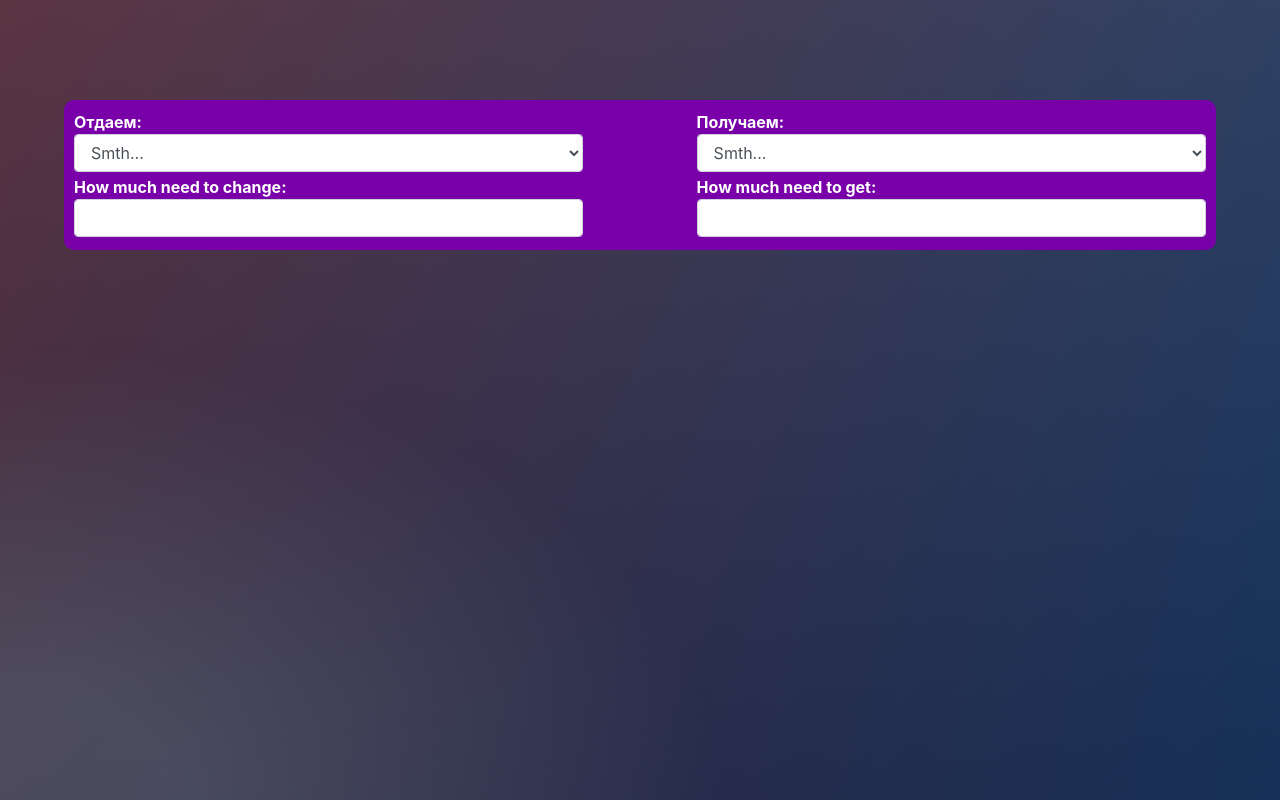
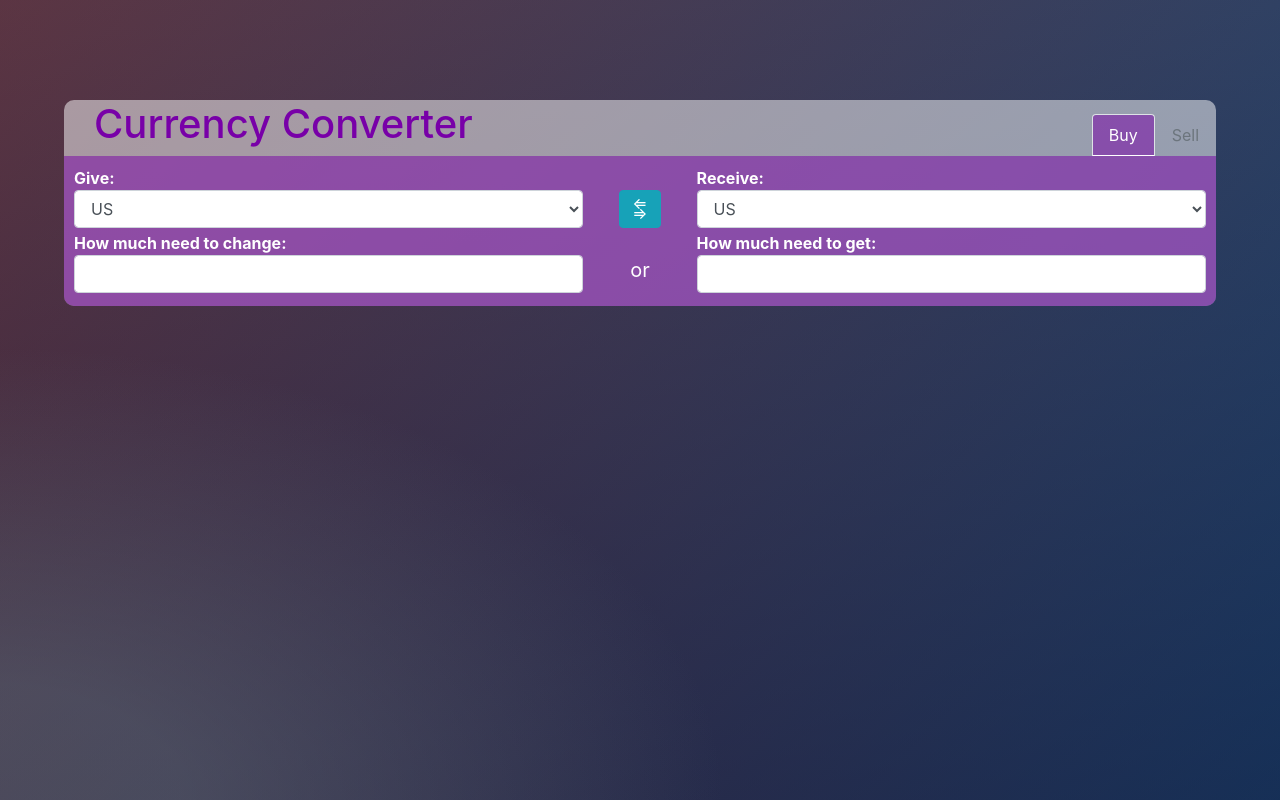
Before and after one commit to Bodyan322/smallApplication, a website: page src/index.html in a window 1280 px wide. Drawn offline with nearby package versions, Linux system fonts and the light colour scheme; files that its build step writes are made by us from their sources.

Commit message:
HTML/CSS, add more styles to project

```diff
--- a/src/index.html
+++ b/src/index.html
@@ -19,22 +19,44 @@
 </head>
 
 <body>
+  <div class="appWrapper">
+    <div class="wrapperForTabs">
+    <h1>Currency Converter</h1>
+    <ul class="nav nav-tabs">
+      <li class="nav-item">
+        <a class="nav-link active" href="#">Buy</a>
+      </li>
+      <li class="nav-item">
+        <a class="nav-link disabled" href="#">Sell</a>
+      </li>
+    </ul>
+  </div>
   <div class="wrapperCurrrency">
     <div class="wrapperInputs">
-      <p class="infoTxt">Отдаем:</p>
-      <p class="infoTxt">Получаем:</p>
+      <p class="infoTxt">Give:</p>
+      <p class="infoTxt">Receive:</p>
+      <select class="form-control" name="currency">
+        <option value="US">US</option>
+        <option value="UA">UA</option>
+        <option value="RUB">RUB</option>
+      </select>
+      <button type="button" class="btn btn-outline-exchange">
+        <span>&#8656;</span>
+        <span>&#8658;</span>
+      </button>
       <select class="form-control">
-        <option>Smth...</option>
-      </select>
-      <select class="form-control">
-        <option>Smth...</option>
+        <option value="US">US</option>
+        <option value="UA">UA</option>
+        <option value="RUB">RUB</option>
       </select>
       <p class="infoTxt">How much need to change:</p>
       <p class="infoTxt">How much need to get:</p>
       <input class="form-control currencyInp" type="text" placeholder="">
+      <span class="or">or</span>
       <input class="form-control currencyInp" type="text" placeholder="">
     </div>
   </div>
+</div>
 </body>
 
 </html>
--- a/src/styles/main.scss
+++ b/src/styles/main.scss
@@ -12,16 +12,49 @@ body {
     border: 10px solid;
   }
 }
-.wrapperCurrrency{
+.appWrapper {
+  display: flex;
+  flex-direction: column;
   position: relative;
+  top: 100px;
   margin: 0 auto;
-  top: 100px;
+  width: 90%;
+  // padding-top: 40px;
+  background-color: hsla(0, 0%, 100%, 0.5);
+  border-radius:10px;
+
+  h1{
+    width: 40%;
+    color: rgb(120, 0, 168);
+    padding-left: 30px;
+  }
+}
+.wrapperForTabs{
   display: flex;
   justify-content: space-between;
-  width: 90%;
-  background-color: rgb(121, 0, 168);
+
+  .nav-tabs{
+    padding-top: 14px;
+    border-bottom: rgba(120, 0, 168, 0.5);
+  }
+
+  .nav-link.active {
+    background-color: rgba(120, 0, 168, 0.5);
+    color: #fff;
+
+  }
+  .nav-link {
+    color: #fff;
+  }
+}
+.wrapperCurrrency{
+  display: flex;
+  justify-content: space-between;
+  width: 100%;
+  background-color: rgba(120, 0, 168, 0.5);
   height: 150px;
-  border-radius:10px;
+  border-bottom-left-radius:10px;
+  border-bottom-right-radius:10px;
 .wrapperInputs {
   padding: 10px;
   width: 100%;
@@ -37,6 +70,32 @@ body {
     font-weight: bold;
     height: 20px;
   }
+  .btn {
+    height: 38px;
+  }
+  .btn-outline-exchange {
+    color: #17a2b8;
+    border-color: #17a2b8;
+    color: #fff;
+    background-color: #17a2b8;
+    display: flex;
+    flex-direction: column;
+    padding: 0 12px;
+
+    &:hover{
+      color: #fff;
+      background-color: #106e7c;
+      border-color: #106e7c;
+    }
+    span{
+      height: 10px;
+    }
+  }
+  .or {
+    height: 38px;
+    color: #fff;
+    font-size: 20px;
+  }
 }
   .form-control{
     width: 45%;
```
Also changed, not shown: dest/index.html (+28 -6 lines), dest/css/main.css.
